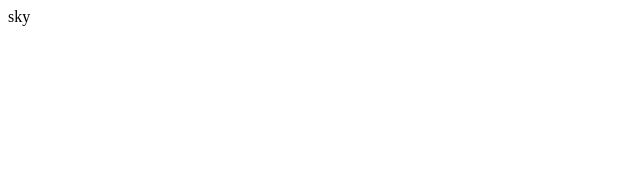
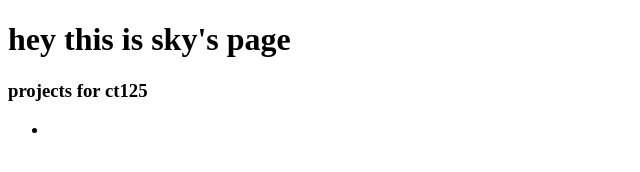
Before and after one commit to skylarharp/skylarharp.github.io, a plain HTML site: page index.html in a window 1280 px wide. Shown: the whole page, without its empty margins (0-640 px from the left). Drawn offline with Linux system fonts and the light colour scheme.

Commit message:
Update index.html

```diff
--- a/index.html
+++ b/index.html
@@ -1,2 +1,15 @@
 
-<a> sky </a>
+<!DOCTYPE html>
+<html>
+  <head>
+    <meta charset="utf-8" />
+
+  </head>
+  <body>
+    <h1>hey this is sky's page</h1>
+    <h3>projects for ct125</h3>
+    <ul>
+      <li><a href=""></a></li>
+    </ul>
+  </body>
+</html>
```
